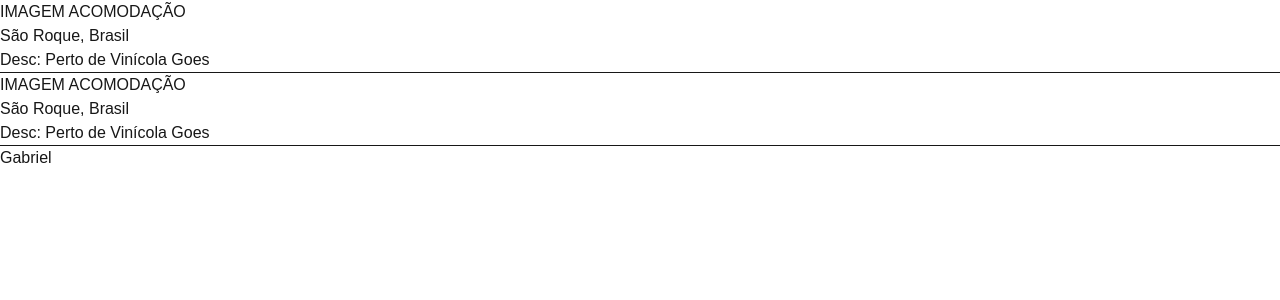
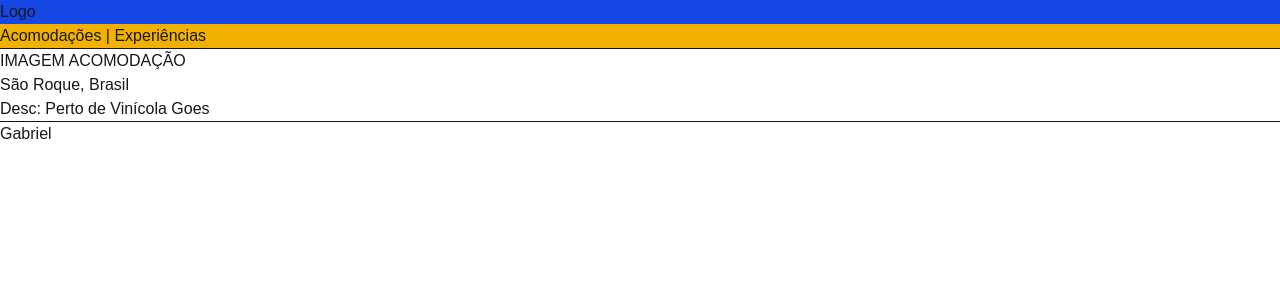
Before and after one commit to gabrielhdantaspimentel/Full-Stack-Web-com-Node-JavaScript-e-TypeScript, a Next.js app in the folder Section 30 - React/react-fundamentos/: page /principal in a window 1280 px wide. Shown: the top 300 px of the page. Built offline with nearby package versions, Linux system fonts and the light colour scheme.

Commit message:
Aula 313 - Árvore de componentes

```diff
--- a/Section 30 - React/react-fundamentos/src/app/principal/page.tsx
+++ b/Section 30 - React/react-fundamentos/src/app/principal/page.tsx
@@ -1,20 +1,11 @@
-export function Acomodacao(){
-    return (
-        // EXEMPLO DE TAG VAZIA QUE O CÓDIGO JSX ACEITA
-         <>
-            <span>IMAGEM ACOMODAÇÃO</span>
-            <h1>São Roque, Brasil</h1>
-            <p>Desc: Perto de Vinícola Goes</p>
-        </>
-    )
-}
+import { Acomodacao, Cabecalho, Menu } from "@/component/interface"
 
-export default function Page(){
+export default function Pagina(){
     const nome = 'Gabriel'
 
     return (
         <div>
-            {Acomodacao()}
+            {Cabecalho()}
             <hr />
             {Acomodacao()}
             <hr />
--- a/Section 30 - React/react-fundamentos/src/app/usuario/compra/page.tsx
+++ b/Section 30 - React/react-fundamentos/src/app/usuario/compra/page.tsx
@@ -1,4 +1,4 @@
-import { Acomodacao } from "@/app/principal/page"
+import { Acomodacao } from "@/component/interface"
 
 export default function Compra(){
     return Acomodacao()
--- /dev/null
+++ b/Section 30 - React/react-fundamentos/src/component/interface.tsx
@@ -0,0 +1,27 @@
+export function Acomodacao(){
+    return (
+        // EXEMPLO DE TAG VAZIA QUE O CÓDIGO JSX e TSX ACEITA
+         <>
+            <span>IMAGEM ACOMODAÇÃO</span>
+            <h1>São Roque, Brasil</h1>
+            <p>Desc: Perto de Vinícola Goes</p>
+        </>
+    )
+}
+
+export function Menu(){
+    return (
+        <div className="bg-yellow-500">
+            Acomodações | Experiências
+        </div>
+    )
+}
+
+export function Cabecalho(){
+    return (
+        <div className="bg-blue-700">
+            <h1>Logo</h1>
+            {Menu()}
+        </div>
+    )
+}
```
